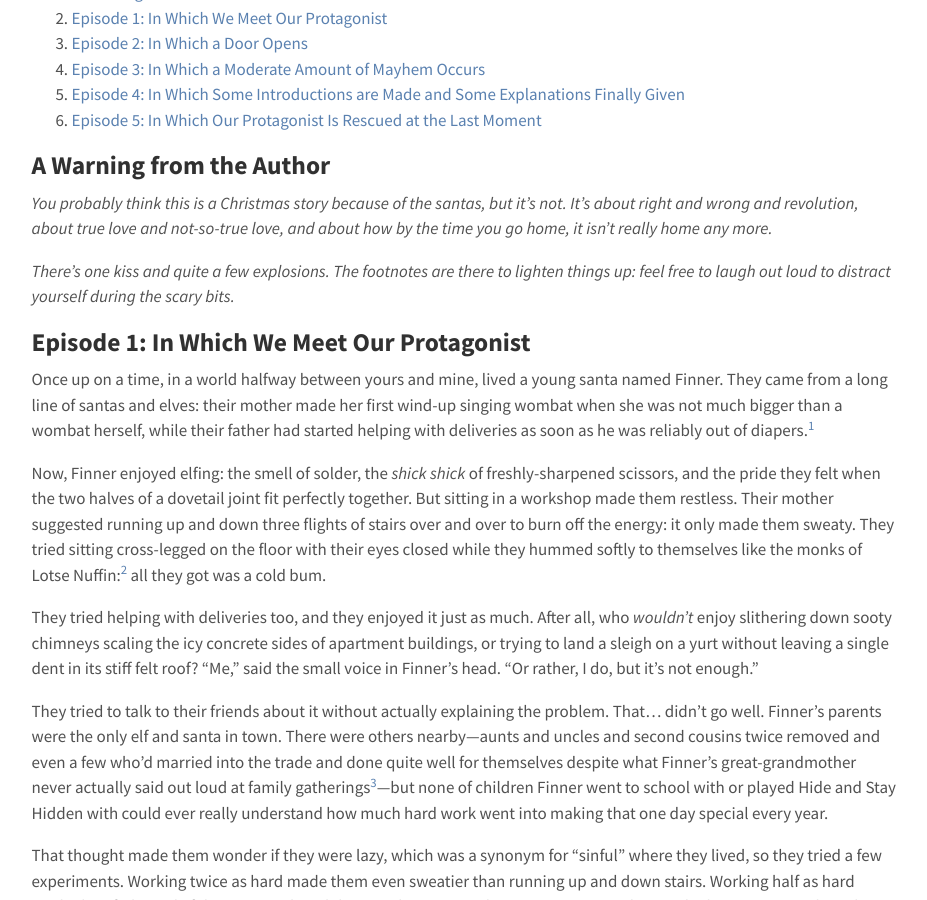
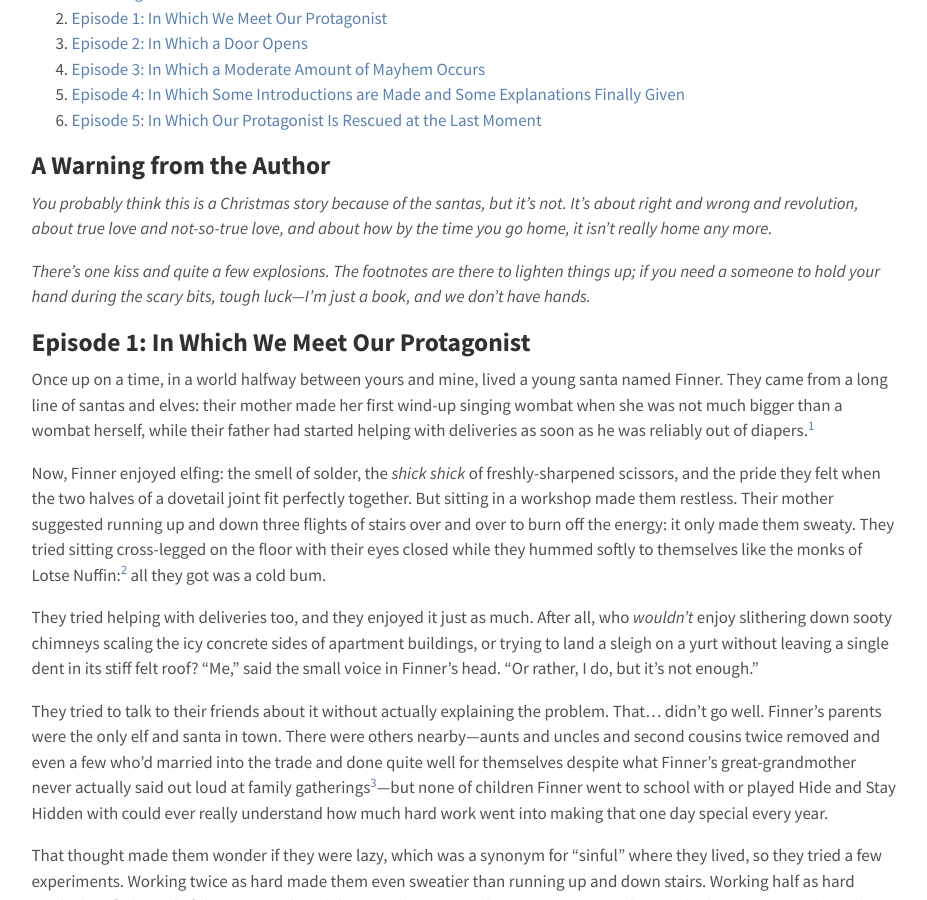
Before and after one commit to gvwilson/sensibleadventures, a Jekyll site: the page built from santas/santas.md, in a window 1280 px wide and 900 px high, scrolled down 392 px. Shown: the whole window, without its empty margins (175-1102 px from the left). Built offline with Jekyll 4.4.1, drawn with Linux system fonts in a browser that asks for light colours; nearby versions of some CDN libraries.

Commit message:
Rewriting intro sentence

```diff
--- a/santas/santas.md
+++ b/santas/santas.md
@@ -28,8 +28,9 @@
 it isn't really home any more.*
 
 *There's one kiss and quite a few explosions.
-The footnotes are there to lighten things up:
-feel free to laugh out loud to distract yourself during the scary bits.*
+The footnotes are there to lighten things up;
+if you need a someone to hold your hand during the scary bits,
+tough luck---I'm just a book, and we don't have hands.*
 
 </section>
 
```
